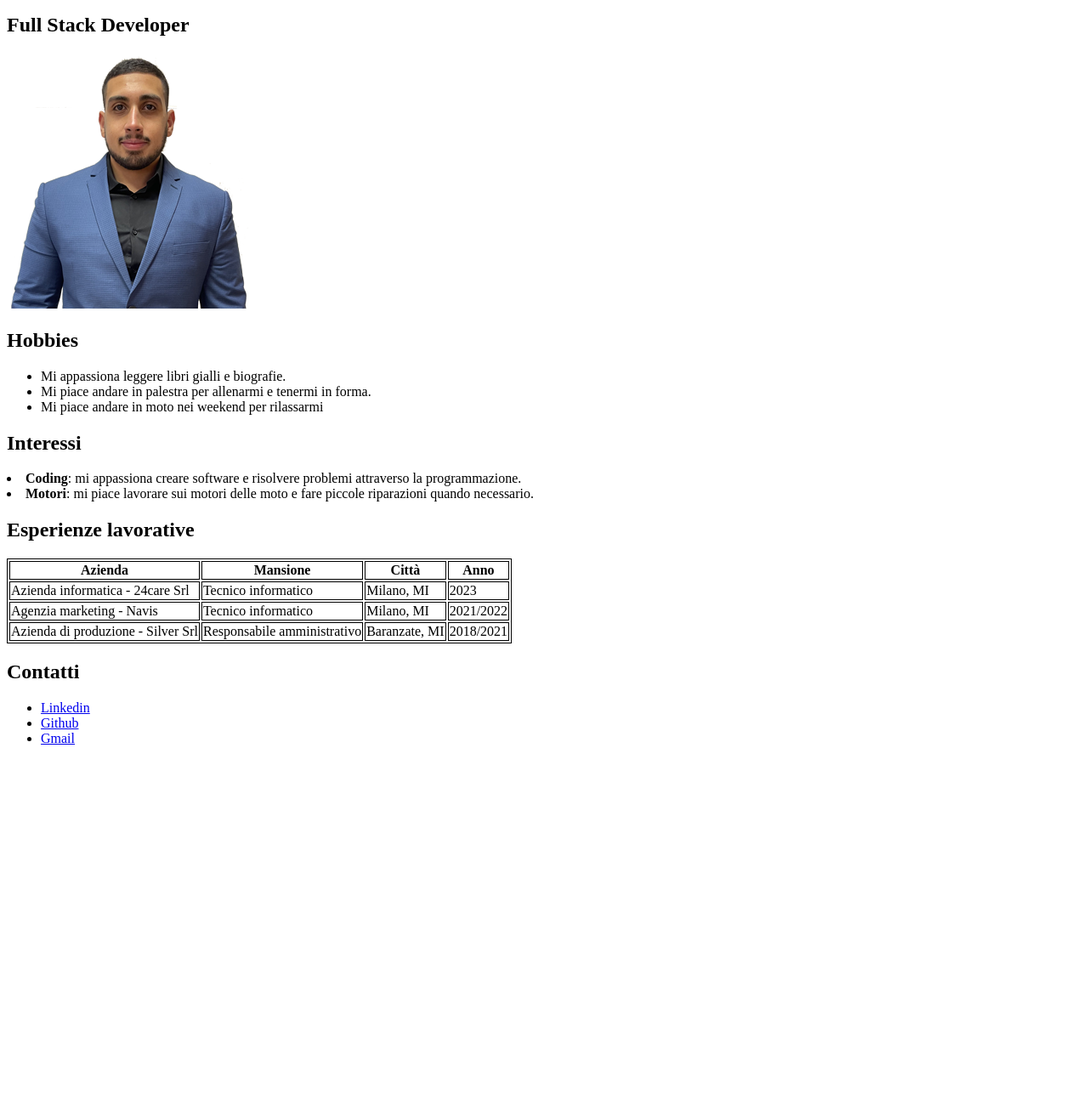
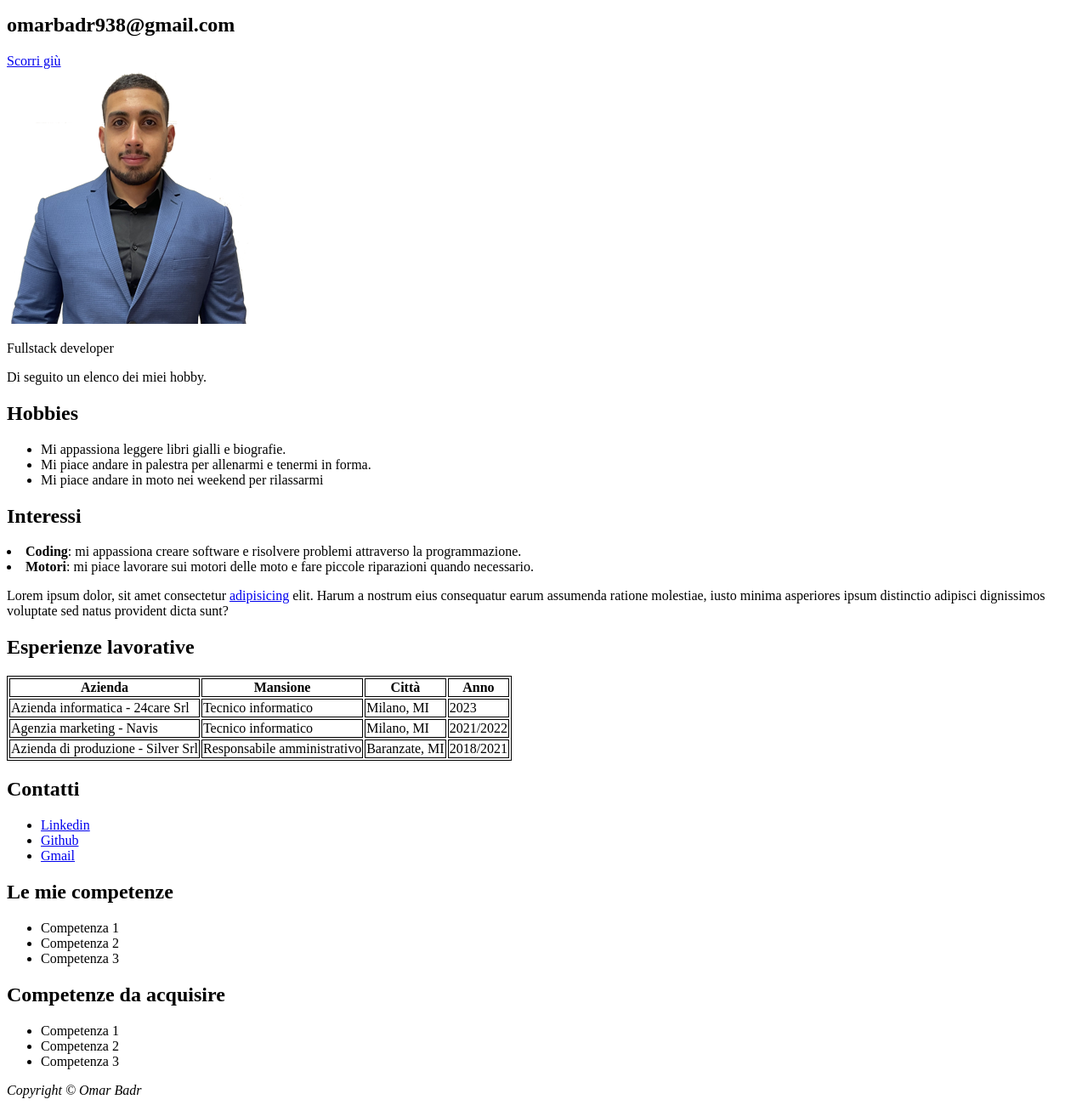
Before and after one commit to ombadr/OmarBadrFS0623-01, a plain HTML site: page index.html in a window 1280 px wide. Shown: the part 64-1364 px from the top of the page at 85% size. Before the commit the page ends 958 px from the top, so only its background shows below. Drawn offline with Linux system fonts and the light colour scheme.

Commit message:
update index.html

```diff
--- a/index.html
+++ b/index.html
@@ -15,8 +15,14 @@
       }
     </style>
     <h1>Omar Badr</h1>
-    <h2>Full Stack Developer</h2>
-    <img src="image.png" alt="Immagine di Omar Badr" w />
+    <h2>omarbadr938@gmail.com</h2>
+    <a href="#footer">Scorri giù</a>
+
+    <main>
+      <a href="#"><img src="image.png" alt="Immagine di Omar Badr" /></a>
+      <p>Fullstack developer</p>
+
+      <p>Di seguito un elenco dei miei hobby.</p>
 
       <h2>Hobbies</h2>
       <ul>
@@ -33,6 +39,13 @@
         <strong>Motori</strong>: mi piace lavorare sui motori delle moto e fare
         piccole riparazioni quando necessario.
       </li>
+
+      <p>
+        Lorem ipsum dolor, sit amet consectetur
+        <a href="#">adipisicing</a> elit. Harum a nostrum eius consequatur earum
+        assumenda ratione molestiae, iusto minima asperiores ipsum distinctio
+        adipisci dignissimos voluptate sed natus provident dicta sunt?
+      </p>
 
       <h2>Esperienze lavorative</h2>
       <table>
@@ -89,5 +102,25 @@
           >
         </li>
       </ul>
+
+      <div>
+        <h2>Le mie competenze</h2>
+        <ul>
+          <li>Competenza 1</li>
+          <li>Competenza 2</li>
+          <li>Competenza 3</li>
+        </ul>
+
+        <h2>Competenze da acquisire</h2>
+        <ul>
+          <li>Competenza 1</li>
+          <li>Competenza 2</li>
+          <li>Competenza 3</li>
+        </ul>
+      </div>
+    </main>
+    <footer id="footer">
+      <address>Copyright &copy; Omar Badr</address>
+    </footer>
   </body>
 </html>
```
Lines whose indentation alone changed are shown as unchanged.
